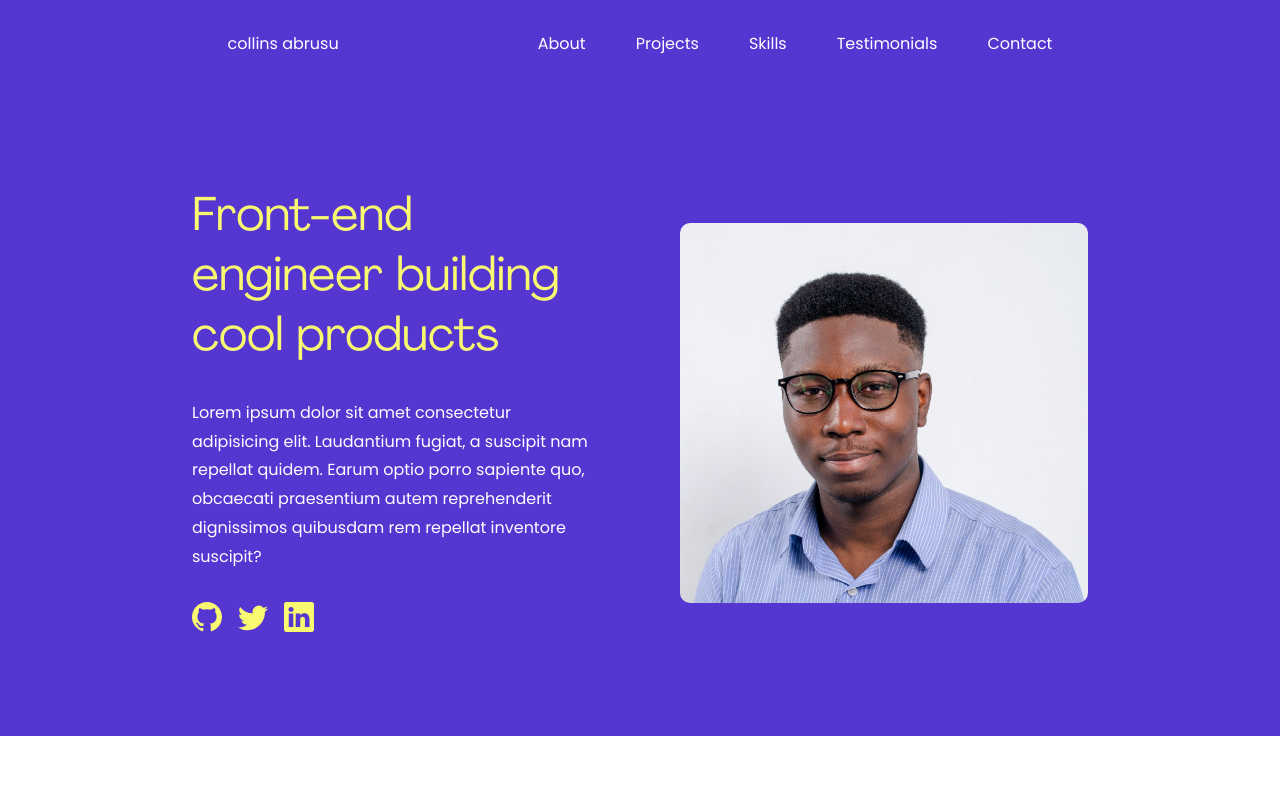
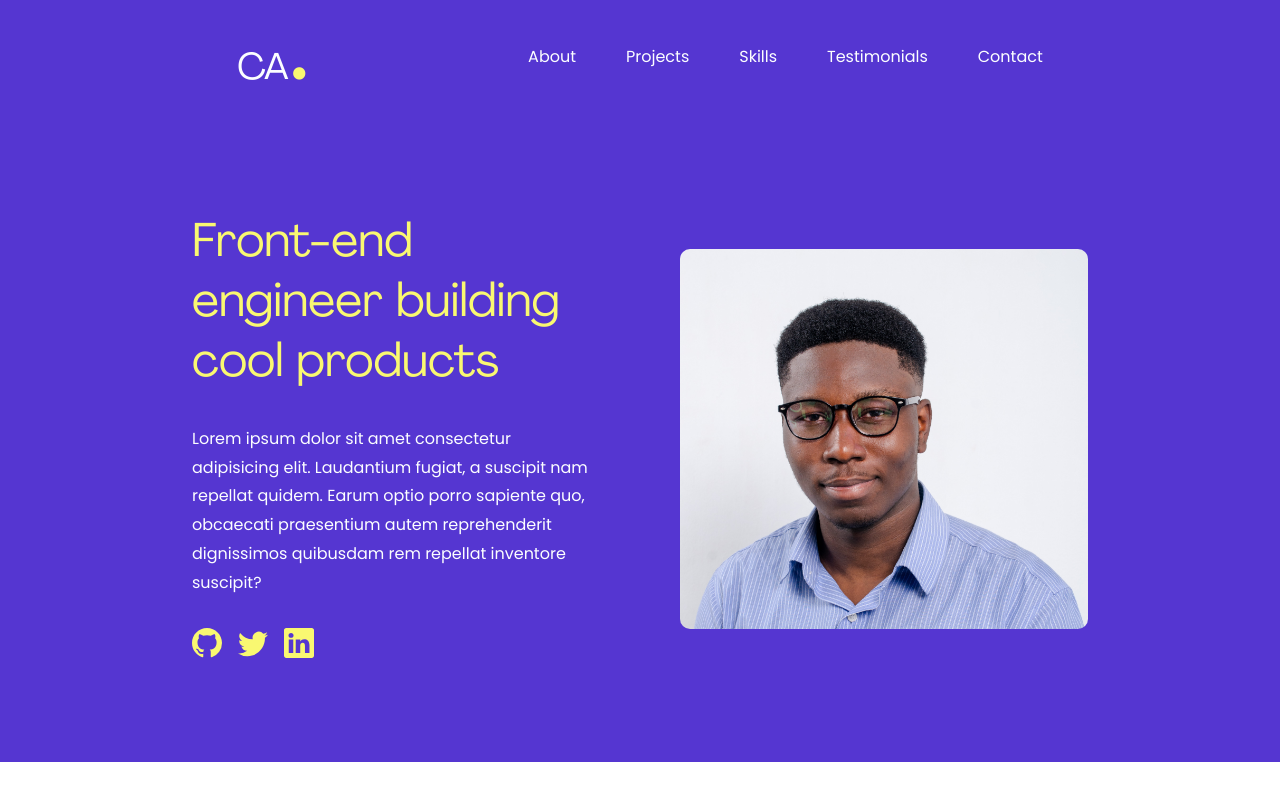
Before and after one commit to abrusu-collins/Portfolio-v7, a Next.js app: page / in a window 1280 px wide. Shown: the top 800 px of the page. Built offline with nearby package versions, Linux system fonts and the light colour scheme.

Commit message:
nav fixed

```diff
--- a/src/components/Navbar.jsx
+++ b/src/components/Navbar.jsx
@@ -1,15 +1,13 @@
 import React, { useState } from "react";
 import { HiBars3BottomRight } from "react-icons/hi2";
 import { TfiClose } from "react-icons/tfi";
-// import logo from "../assets/images/405_Square.png";
 import Link from "next/link";
 function NavBar() {
   const [navOpen, setNavOpen] = useState(false);
   return (
     <nav>
       <div className="navbar">
-        {/* <img src={logo} alt="logo" /> */}
-        <p>collins abrusu</p>
+        <p className="name">CA<span>.</span></p>
         <ul>
           <li>
             <Link href="/">About</Link>
@@ -26,12 +24,6 @@ function NavBar() {
           <li>
             <Link href="/events">Contact</Link>
           </li>
-          {/* <li>
-            <Link href="/reservations">Reservation</Link>
-          </li>
-          <li>
-            <a href="/contact">Contact</a>
-          </li> */}
         </ul>
         <div className="bar">
           {navOpen ? (
@@ -54,25 +46,19 @@ function NavBar() {
       </div>
       <ul className={navOpen ? "mobile-nav" : ""}>
         <li>
-          <Link href="/">Home</Link>
+          <Link href="/">About</Link>
         </li>
         <li>
-          <Link href="/offering">Offering</Link>
+          <Link href="/offering">Projects</Link>
         </li>
         <li>
-          <Link href="/menu">Menu</Link>
+          <Link href="/menu">Skills</Link>
         </li>
         <li>
-          <Link href="/about">About</Link>
+          <Link href="/about">Testimonials</Link>
         </li>
         <li>
-          <Link href="/events">Events</Link>
-        </li>
-        <li>
-          <Link href="/">Reservation</Link>
-        </li>
-        <li>
-          <Link href="/contact">Contact</Link>
+          <Link href="/events">Contact</Link>
         </li>
       </ul>
     </nav>
--- a/src/styles/index.css
+++ b/src/styles/index.css
@@ -49,6 +49,14 @@ nav .navbar {
   display: flex;
   align-items: center;
   justify-content: space-around;
+}
+nav .navbar .name {
+  font-size: 37px;
+  font-family: agrandir;
+}
+nav .navbar .name span {
+  color: #f9f871;
+  font-size: 100px;
 }
 nav .navbar img {
   width: 4%;
--- a/src/styles/sass/_navbar.scss
+++ b/src/styles/sass/_navbar.scss
@@ -7,6 +7,14 @@ nav {
   color: $white;
   padding: 30px 0;
   & .navbar {
+    & .name {
+      font-size: 37px;
+      font-family: agrandir;
+      & span {
+        color: $green;
+        font-size: 100px;
+      }
+    }
     width: 80%;
     margin: auto;
     display: flex;
```
